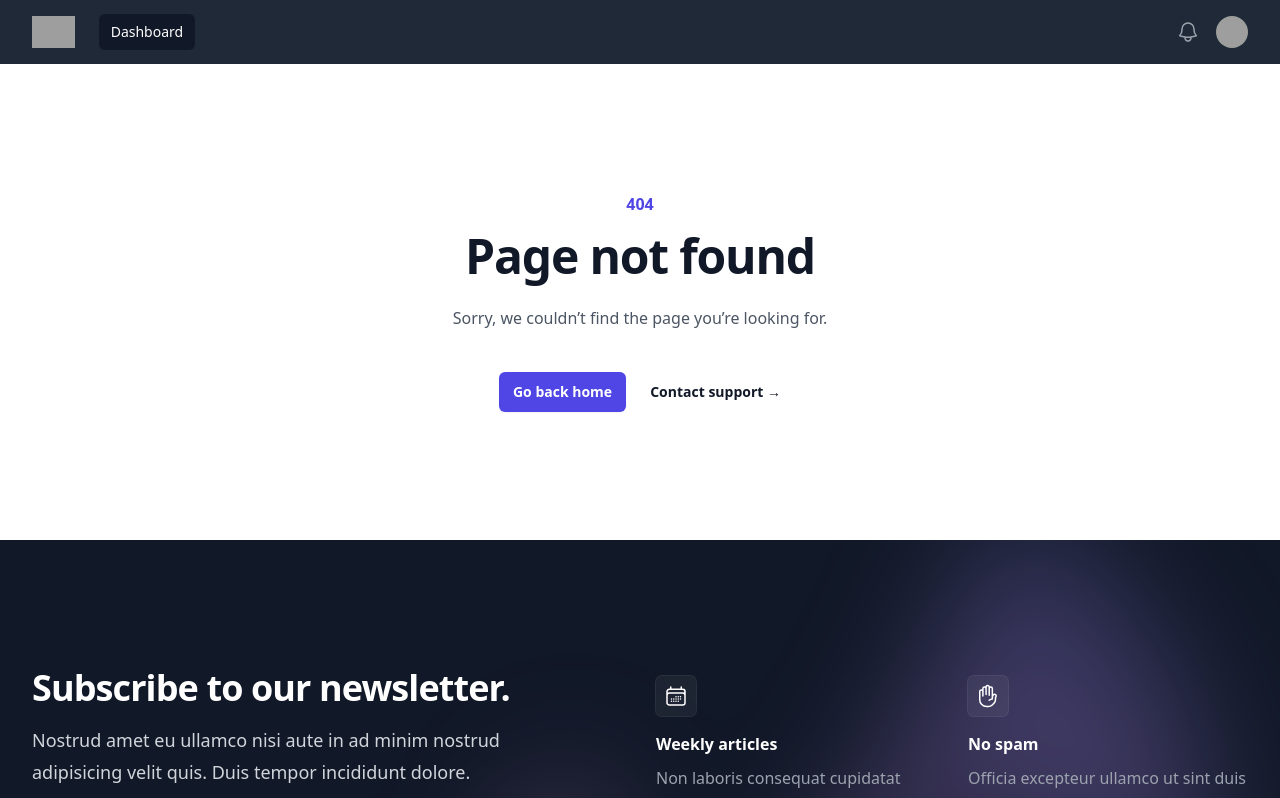
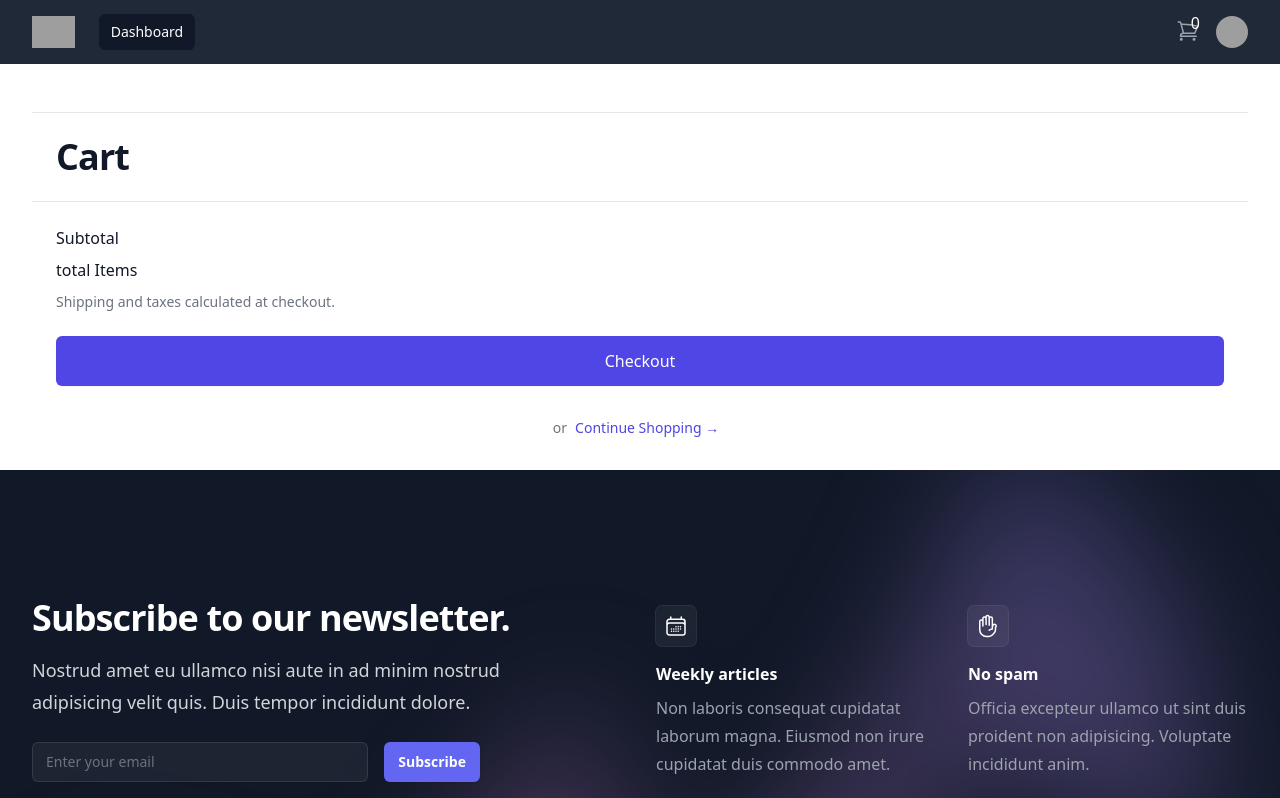
Before and after one commit to umarq91/e-com-workshop, a React (Vite) app in the folder frontend/: page /cart in a window 1280 px wide. Shown: the top 798 px of the page. Built offline with nearby package versions, Linux system fonts and the light colour scheme; grey boxes are pictures that could not be loaded.

Commit message:
add/remove cart

```diff
--- a/frontend/src/App.jsx
+++ b/frontend/src/App.jsx
@@ -6,6 +6,7 @@ import Navbar from './components/layout/Navbar'
 import SingleProduct from './pages/SingleProduct'
 import NotFound from './pages/NotFound'
 import Footer from './components/layout/Footer'
+import CartPage from './pages/CartPage'
 function App() {
   return (
     <div>
@@ -17,6 +18,8 @@ function App() {
 
       <Route path='/' element={<MainPage />}/>
       <Route path='/product/:id' element={<SingleProduct />}/>
+      <Route path='/cart' element={<CartPage />}/>
+
 
       <Route path='/*' element={<NotFound/>} />
 
--- a/frontend/src/components/layout/Navbar.jsx
+++ b/frontend/src/components/layout/Navbar.jsx
@@ -2,6 +2,7 @@ import { Fragment } from 'react'
 import { Disclosure, Menu, Transition } from '@headlessui/react'
 import { Bars3Icon, BellIcon, XMarkIcon } from '@heroicons/react/24/outline'
 import {Link} from "react-router-dom"
+import { useDispatch, useSelector } from 'react-redux'
 
 
 const navigation = [
@@ -14,6 +15,9 @@ function classNames(...classes) {
 }
 
 export default function Navbar() {
+  const dispatch = useDispatch()
+
+  const cart = useSelector(state=>state.cart.cart)
   return (
     <Disclosure as="nav" className="bg-gray-800">
       {({ open }) => (
@@ -32,6 +36,7 @@ export default function Navbar() {
                   )}
                 </Disclosure.Button>
               </div>
+
               <div className="flex flex-1 items-center justify-center sm:items-stretch sm:justify-start">
                 <Link  to={"/"} className="flex flex-shrink-0 items-center">
                   <img
@@ -59,14 +64,22 @@ export default function Navbar() {
                 </div>
               </div>
               <div className="absolute inset-y-0 right-0 flex items-center pr-2 sm:static sm:inset-auto sm:ml-6 sm:pr-0">
+                <Link to={"/cart"}>
+
                 <button
                   type="button"
-                  className="relative rounded-full bg-gray-800 p-1 text-gray-400 hover:text-white focus:outline-none focus:ring-2 focus:ring-white focus:ring-offset-2 focus:ring-offset-gray-800"
-                >
+                  className="relative  rounded-full bg-gray-800 p-1 text-gray-400 hover:text-white focus:outline-none focus:ring-2 focus:ring-white focus:ring-offset-2 focus:ring-offset-gray-800"
+                  >
                   <span className="absolute -inset-1.5" />
                   <span className="sr-only">View notifications</span>
-                  <BellIcon className="h-6 w-6" aria-hidden="true" />
+                  <svg xmlns="http://www.w3.org/2000/svg" fill="none" viewBox="0 0 24 24" strokeWidth={1.5} stroke="currentColor" className="w-6 h-6">
+  <path strokeLinecap="round" strokeLinejoin="round" d="M2.25 3h1.386c.51 0 .955.343 1.087.835l.383 1.437M7.5 14.25a3 3 0 0 0-3 3h15.75m-12.75-3h11.218c1.121-2.3 2.1-4.684 2.924-7.138a60.114 60.114 0 0 0-16.536-1.84M7.5 14.25 5.106 5.272M6 20.25a.75.75 0 1 1-1.5 0 .75.75 0 0 1 1.5 0Zm12.75 0a.75.75 0 1 1-1.5 0 .75.75 0 0 1 1.5 0Z" />
+</svg>
+
+                  <h2 className='absolute -top-1 rounded-full  right-1 text-white'>{cart.length}</h2>
+
                 </button>
+                  </Link>
 
                 {/* Profile dropdown */}
                 <Menu as="div" className="relative ml-3">
--- /dev/null
+++ b/frontend/src/features/cart/cartSlice.js
@@ -0,0 +1,55 @@
+// productSlice.js
+
+import { createSlice, createAsyncThunk } from '@reduxjs/toolkit';
+import axios from 'axios';
+
+// Define the initial state
+const initialState = {
+    cart:[]
+};
+
+// Define the thunk for fetching products from the API
+// export const fetchProducts = createAsyncThunk(
+//   'products/fetchProducts',
+//   async () => {
+//     try {
+//       const response = await axios.get('https://fakestoreapi.com/products');
+//       return response.data;
+//     } catch (error) {
+//       throw error;
+//     }
+//   }
+// );
+
+// Create the product slice
+const cartSlice = createSlice({
+  name: 'cart',
+  initialState,
+  reducers: {
+    addCart(state, action) {
+      state.cart.push(action.payload);
+    },
+    removeCart(state, action) {
+      state.cart = state.cart.filter((item) => item.id !== action.payload);
+    }
+  },
+//   extraReducers: (builder) => {
+//     builder
+//       .addCase(fetchProducts.pending, (state) => {
+//         state.loading = true;
+//       })
+//       .addCase(fetchProducts.fulfilled, (state, action) => {
+//         state.loading = false;
+//         state.products = action.payload;
+//         state.error = null;
+//       })
+//       .addCase(fetchProducts.rejected, (state, action) => {
+//         state.loading = false;
+//         state.error = "Something went wrong!";
+//       });
+//   },
+});
+
+// Export the actions and reducer
+export const {addCart,removeCart} = cartSlice.actions;
+export default cartSlice.reducer;
--- /dev/null
+++ b/frontend/src/pages/CartPage.jsx
@@ -0,0 +1,122 @@
+import { Fragment, useState } from 'react';
+import { Dialog, Transition } from '@headlessui/react';
+import { XMarkIcon } from '@heroicons/react/24/outline';
+import { Link } from 'react-router-dom';
+import { useDispatch, useSelector } from 'react-redux';
+import { removeCart } from '../features/cart/cartSlice';
+
+
+export default function CartPage() {
+ const dispatch = useDispatch()
+
+ const cart =  useSelector(state=>state.cart.cart)
+
+const handleRemove=(id)=>{
+  dispatch(removeCart(id))
+}
+
+
+  return (
+<div className="mx-auto max-w-7xl mt-12  bg-white px-4 sm:px-6 lg:px-8">
+
+<div className="border-t border-gray-200 px-4 py-6 sm:px-6">
+<h1 className='text-4xl font-bold tracking-tight  text-gray-900'> Cart</h1>
+
+                  <div className="flow-root">
+                    <ul role="list" className="-my-6 divide-y divide-gray-200">
+                      {cart?.map((product) => (
+                        <li key={product.id} className="flex py-6">
+                          <div className="h-24 w-24 flex-shrink-0 overflow-hidden rounded-md border border-gray-200">
+                            <img
+                              src={product.image}
+                              alt={product.title}
+                              className="h-full w-full object-cover object-center"
+                            />
+                          </div>
+
+                          <div className="ml-4 flex flex-1 flex-col">
+                            <div>
+                              <div className="flex justify-between text-base font-medium text-gray-900">
+                                <h3>
+                                  <Link to={product.href}>{product.title}</Link>
+                                </h3>
+                                <p className="ml-4">{product.price} PKR</p>
+                              </div>
+                              <p className="mt-1 text-sm text-gray-500">{product.brand}</p>
+                            </div>
+                            <div className="flex flex-1 items-end justify-between text-sm">
+                             <div className='text-gray-500'>
+
+                            <label htmlFor='quantity' className='inline mr-5 text-sm font-medium leading-6 text-gray-900'>
+                          QTY
+                            </label>
+                            <select onChange={(e)=>handleQuantity(e,product)}>
+                              <option value="1"> 1 </option>
+                              <option value="2"> 2 </option>
+                              <option value="3"> 3 </option>
+                              <option value="4"> 4 </option>
+                              <option value="5"> 5 </option>
+
+
+
+                            </select>
+                             </div>
+
+                              <div className="flex">
+                                <button
+                                onClick={(e)=>handleRemove(product.id)}
+                                  type="button"
+                                  className="font-medium text-indigo-600 hover:text-indigo-500"
+                                >
+                                  Remove
+                                </button>
+                              </div>
+                            </div>
+                          </div>
+                        </li>
+                      ))}
+                    </ul>
+                  </div>
+                </div>
+
+
+              <div className="border-t border-gray-200 px-4 py-6 sm:px-6">
+                <div className="flex justify-between text-base font-medium text-gray-900">
+                  <p>Subtotal</p>
+                  {/* <p>{totalAmount} PKR </p> */}
+                </div>
+
+
+                <div className="flex justify-between py-2 text-base font-medium text-gray-900">
+                  <p>total Items</p>
+                  {/* <p>{totalItems} Items</p> */}
+                </div>
+
+                <p className="mt-0.5 text-sm text-gray-500">Shipping and taxes calculated at checkout.</p>
+                <div className="mt-6">
+                  <Link
+                  to='/checkout'
+                    className="flex items-center justify-center rounded-md border border-transparent bg-indigo-600 px-6 py-3 text-base font-medium text-white shadow-sm hover:bg-indigo-700"
+                  >
+                    Checkout
+                  </Link>
+                </div>
+                <div className="mt-6 flex justify-center text-center text-sm text-gray-500">
+                  <p>
+                    or
+                    <Link to='/'>
+                    <button
+                      type="button"
+                      className="font-medium m-2 text-indigo-600 hover:text-indigo-500"
+                    >
+                      Continue Shopping
+                      <span aria-hidden="true"> &rarr;</span>
+                    </button>
+                      </Link>
+                  </p>
+                </div>
+              </div>
+
+              </div>
+  );
+}
--- a/frontend/src/pages/Products.jsx
+++ b/frontend/src/pages/Products.jsx
@@ -1,8 +1,9 @@
 import React, { useEffect, useState } from 'react'
 import {Link} from "react-router-dom"
 import axios from "axios"
-import { fetchProducts } from '../features/productSlice'
+import { fetchProducts } from '../features/products/productSlice'
 import {useSelector,useDispatch} from "react-redux"
+import { addCart, removeCart } from '../features/cart/cartSlice'
 
 function Products() {
 const dispatch = useDispatch()
@@ -13,6 +14,9 @@ useEffect(()=>{
 dispatch(fetchProducts())
 },[])
 
+const handleAddCart = (product) => {
+  dispatch(addCart(product))
+}
 
   return (
           <div className="bg-white">
@@ -22,6 +26,7 @@ dispatch(fetchProducts())
                 {loading && <div>Loading...</div>}
                 {error && <div>{error}</div>}
                 {products?.map((product) => (
+                  <div className='flex flex-col'>
                   <Link to={`/product/${product.id}`} key={product.id} className="group relative">
                     <div className="aspect-h-1 aspect-w-1 w-full overflow-hidden rounded-md bg-gray-200 lg:aspect-none group-hover:opacity-75 lg:h-80">
                       <img
@@ -43,6 +48,8 @@ dispatch(fetchProducts())
                       <p className="text-sm font-medium text-gray-900">{product.price}$</p>
                     </div>
                   </Link>
+                  <button onClick={() => handleAddCart(product)} className='bg-blue-400 py-1 px-5 text-white'>Add to Cart</button>
+                  </div>
                 ))}
               </div>
             </div>
--- a/frontend/src/store.js
+++ b/frontend/src/store.js
@@ -1,10 +1,13 @@
 // store.js
 
 import { configureStore } from '@reduxjs/toolkit';
-import productReducer from "./features/productSlice"
+import productReducer from "./features/products/productSlice"
+import cartReducer from "./features/cart/cartSlice"
+
 const store = configureStore({
   reducer: {
     products: productReducer,
+    cart:cartReducer
   },
 });
 
```
Also changed, not shown: frontend/src/features/products/productApi.js (added), frontend/src/features/products/productSlice.js (renamed from frontend/src/features/productSlice.js).
